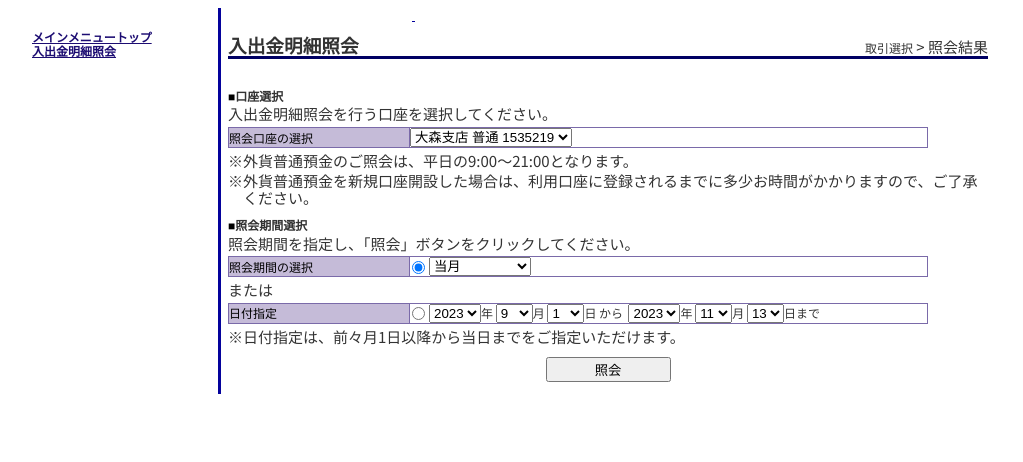
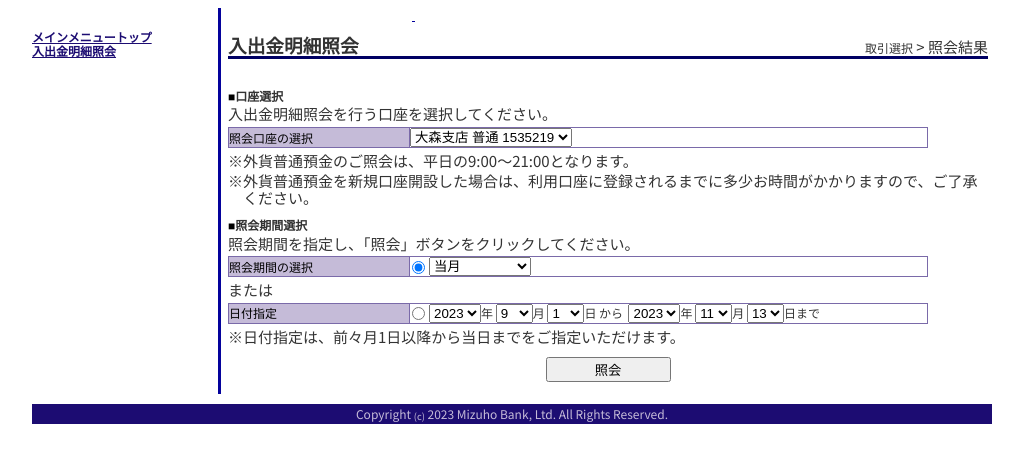
Before and after one commit to mizutsunoda/mizu, a plain HTML site: page index.html in a window 1280 px wide. Shown: the part 66-528 px from the top of the page, without its empty margins (128-1151 px from the left). Drawn offline with Linux system fonts and the light colour scheme.

Commit message:
Update index.html

```diff
--- a/index.html
+++ b/index.html
@@ -1,7 +1,7 @@
 <!DOCTYPE html>
 <html lang="en">
 <head>
-    <meta charset="UTF-8">
+    <meta >
     <meta http-equiv="X-UA-Compatible">
     <meta name="viewport" content="width=device-width, initial-scale=1.0">
     <title>Web Page</title>
@@ -211,6 +211,9 @@
                     </section>
                 </div>
             </div>
+                        <div id="bottom">
+			<div class="copyright">Copyright&nbsp;<em>(c)</em>&nbsp;2023&nbsp;Mizuho&nbsp;Bank,&nbsp;Ltd.&nbsp;All&nbsp;Rights&nbsp;Reserved.</div>
+
         </div>
         </section>
 </body>
```
